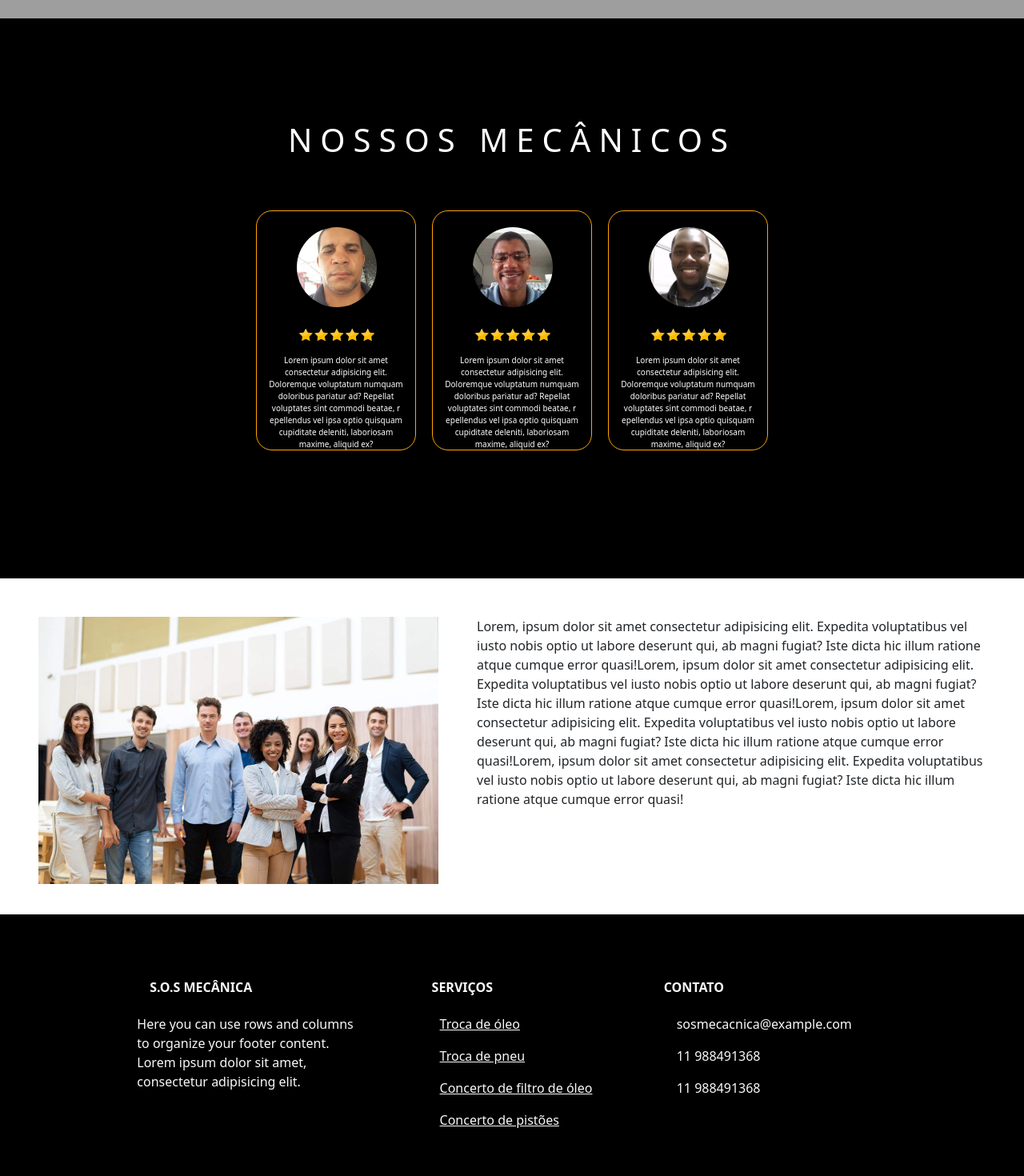
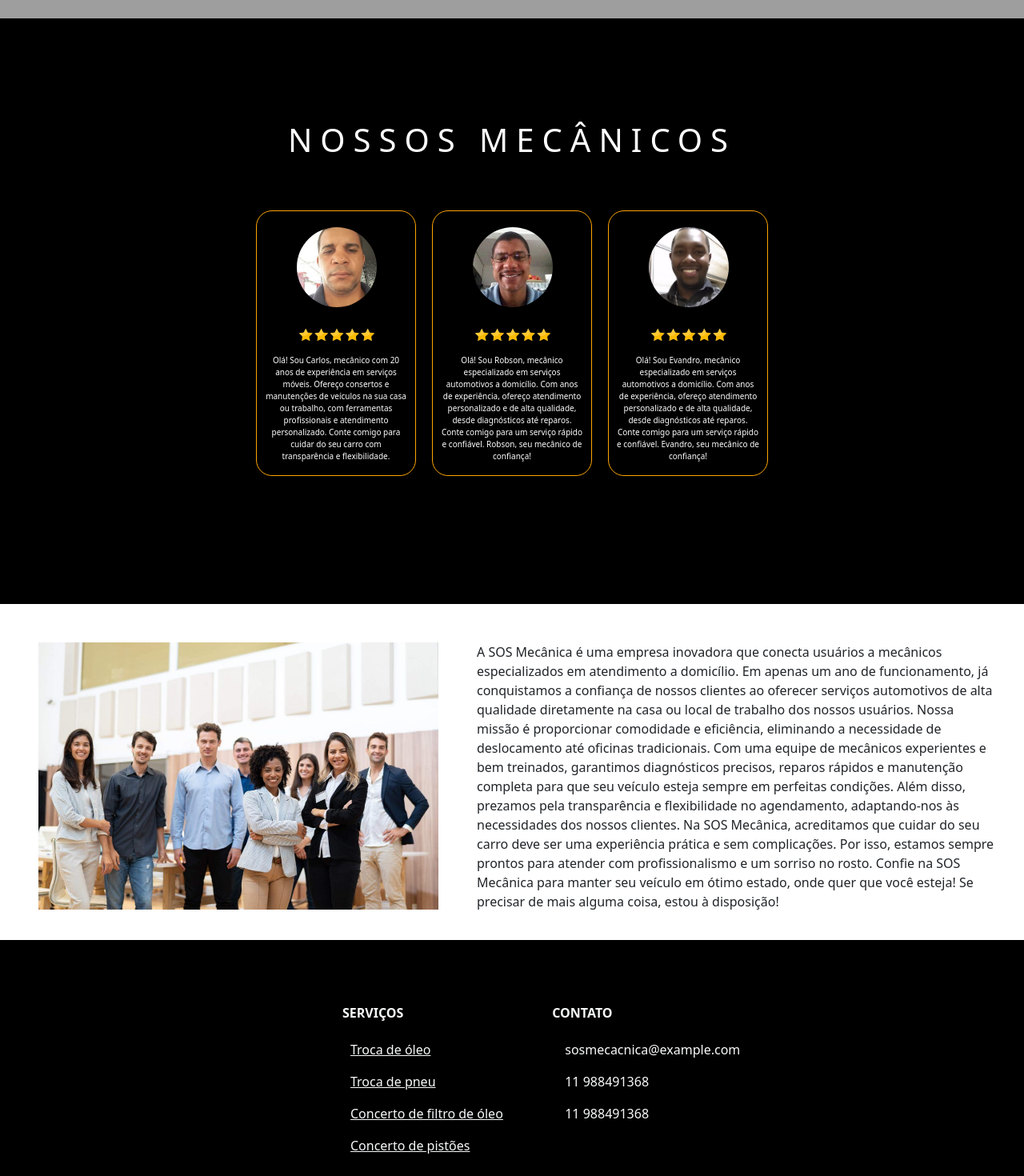
Before and after one commit to MatheusSTCC/front-teste, a React (Vite) app: page / in a window 1280 px wide. Shown: the part 777-2247 px from the top of the page at 80% size. Before the commit the page ends 2215 px from the top, so only its background shows below. Built offline with nearby package versions, Linux system fonts and the light colour scheme; grey boxes are pictures that could not be loaded.

Commit message:
Alterações nessas páginas 14/10/2024

```diff
--- a/src/components/Menu/Menu.jsx
+++ b/src/components/Menu/Menu.jsx
@@ -2,11 +2,13 @@ import { Link, useNavigate } from "react-router-dom";
 import "./styles.css";
 import perfil from "../../assets/images/perfil_blz.jpg";
 import UsuarioService from "../../services/UsuarioService";
-import logo from "../../assets/images/logoprin.png";
+import logo from "../../../src/assets/images/logoprincipal.png";
 const Menu = () => {
   const currentUser = UsuarioService.getCurrentUser();
 
   const navigate = useNavigate();
+
+
 
   const logout = () => {
     UsuarioService.logout();
@@ -86,15 +88,7 @@ const Menu = () => {
               </li>
 
               <li className="nav-item dropdown">
-                <a
-                  className="dropdown-toggle"
-                  href="#"
-                  role="button"
-                  data-bs-toggle="dropdown"
-                  aria-expanded="false"
-                >
-                  Administrador
-                </a>
+
                 <ul className="dropdown-menu dropdown-menu-dark">
                   <li>
                     <Link className="dropdown-item" to={"/#"}>
@@ -111,10 +105,8 @@ const Menu = () => {
                   </li>
                 </ul>
               </li>
-              <li className="nav-item">
-                <Link className="nav-link" to={"/faleconosco"}>
-                  Fale conosco
-                </Link>
+             <li className="nav-item">
+
                 <li>
                   <hr className="dropdown-divider" />
                 </li>
--- a/src/components/SideBar/SideBar.jsx
+++ b/src/components/SideBar/SideBar.jsx
@@ -43,12 +43,6 @@ const Sidebar = () => {
             <Link className="link" to={"/"}>
               Home
             </Link>
-            <Link className="link" aria-current="page" to={"/faleconosco"}>
-              Fale conosco
-            </Link>
-            <Link className="link" aria-current="page" to={"/#"}>
-              Serviços
-            </Link>
 
             {currentUser.nivelAcesso === "ADMIN" && (
               <Link className="link" to={"/usuario"}>
--- a/src/templates/Login/Login.jsx
+++ b/src/templates/Login/Login.jsx
@@ -1,6 +1,6 @@
 import { useState } from "react";
 import { Link, useNavigate } from "react-router-dom";
-import logo from "../../assets/images/system-logo_128_x_128.png";
+import logo from "../../../src/assets/images/logoprincipal.png";
 import UsuarioService from "../../services/UsuarioService";
 import logologin from "../../assets/images/logoprin.png";
 import usu from "../../assets/images/usuário.png";
@@ -77,7 +77,7 @@ const Login = () => {
         <div className="container-fluid">
           <Link className="navbar-brand" to={"/principal"}>
             <img
-              src={logologin}
+              src={logo}
               alt="logo"
               style={{ width: " 200px", marginLeft: "14%" }}
             />
@@ -121,9 +121,7 @@ const Login = () => {
                   Home
                 </Link>
 
-                <Link className="nav-link" to={"/faleconosco"}>
-                  Fale conosco
-                </Link>
+
               </ul>
             </div>
           </div>
@@ -214,12 +212,7 @@ const Login = () => {
                 <div className="row mb-4">
                   <div className="col-md-6 d-flex justify-content-center"></div>
 
-                  <div className="col-md-6 d-flex justify-content-center">
-                    {/* Simple link */}
-                    <Link id="forgotpass" to={"/forgotpass"} target="_blank">
-                      Esqueceu a senha?
-                    </Link>
-                  </div>
+
                 </div>
 
                 <button
--- a/src/templates/Principal/Principal.css
+++ b/src/templates/Principal/Principal.css
@@ -58,7 +58,7 @@ body {
   border: 1px solid;
   border-color: orange;
   width: 200px;
-  height: 300px;
+  height: 20%;
   cursor: pointer;
 }
 
@@ -98,7 +98,7 @@ body {
   border: 1px solid;
   border-color: orange;
   width: 200px;
-  height: 300px;
+  height: 20%;
   margin-left: 20px;
   cursor: pointer;
 }
@@ -122,7 +122,7 @@ body {
   border: 1px solid;
   border-color: orange;
   width: 200px;
-  height: 300px;
+  height: 20%;
   margin-left: 20px;
   cursor: pointer;
 }
@@ -203,6 +203,7 @@ body {
 }
 .mt-3 {
   display: flex;
+  margin-right: 20%;
 }
 footer {
   background-color: black;
--- a/src/templates/Principal/Principal.jsx
+++ b/src/templates/Principal/Principal.jsx
@@ -6,6 +6,7 @@ import c3 from "../../assets/images/Carrocel 3.jpg";
 import logo from "../../assets/images/logoprin.png";
 import usu from "../../assets/images/usuário.png";
 import mec01 from "../../assets/images/mecânico 01.jpg";
+
 import mec02 from "../../assets/images/mecânico 02.jpg";
 import mec03 from "../../assets/images/mecânico 03.jpg";
 import quems from "../../assets/images/quem somos.jpg";
@@ -119,10 +120,9 @@ const Principal = () => {
             <img id="estrelas" src={cincoestrela} alt="" />
 
             <p>
-              Lorem ipsum dolor sit amet consectetur adipisicing elit.
-              Doloremque voluptatum numquam doloribus pariatur ad? Repellat
-              voluptates sint commodi beatae, r epellendus vel ipsa optio
-              quisquam cupiditate deleniti, laboriosam maxime, aliquid ex?
+            Olá! Sou Carlos, mecânico com 20 anos de experiência em serviços móveis.
+            Ofereço consertos e manutenções de veículos na sua casa ou trabalho, com ferramentas profissionais e atendimento personalizado.
+            Conte comigo para cuidar do seu carro com transparência e flexibilidade.
             </p>
           </div>
 
@@ -131,10 +131,9 @@ const Principal = () => {
             <img id="estrelas" src={cincoestrela} alt="" />
 
             <p>
-              Lorem ipsum dolor sit amet consectetur adipisicing elit.
-              Doloremque voluptatum numquam doloribus pariatur ad? Repellat
-              voluptates sint commodi beatae, r epellendus vel ipsa optio
-              quisquam cupiditate deleniti, laboriosam maxime, aliquid ex?
+            Olá! Sou Robson, mecânico especializado em serviços automotivos a domicílio.
+            Com anos de experiência, ofereço atendimento personalizado e de alta qualidade, desde diagnósticos até reparos.
+            Conte comigo para um serviço rápido e confiável. Robson, seu mecânico de confiança!
             </p>
           </div>
 
@@ -143,10 +142,9 @@ const Principal = () => {
             <img id="estrelas" src={cincoestrela} alt="" />
 
             <p>
-              Lorem ipsum dolor sit amet consectetur adipisicing elit.
-              Doloremque voluptatum numquam doloribus pariatur ad? Repellat
-              voluptates sint commodi beatae, r epellendus vel ipsa optio
-              quisquam cupiditate deleniti, laboriosam maxime, aliquid ex?
+            Olá! Sou Evandro, mecânico especializado em serviços automotivos a domicílio.
+            Com anos de experiência, ofereço atendimento personalizado e de alta qualidade, desde diagnósticos até reparos.
+            Conte comigo para um serviço rápido e confiável. Evandro, seu mecânico de confiança!
             </p>
           </div>
         </div>
@@ -156,18 +154,14 @@ const Principal = () => {
         <img src={quems} alt="quem" />
 
         <p>
-          Lorem, ipsum dolor sit amet consectetur adipisicing elit. Expedita
-          voluptatibus vel iusto nobis optio ut labore deserunt qui, ab magni
-          fugiat? Iste dicta hic illum ratione atque cumque error quasi!Lorem,
-          ipsum dolor sit amet consectetur adipisicing elit. Expedita
-          voluptatibus vel iusto nobis optio ut labore deserunt qui, ab magni
-          fugiat? Iste dicta hic illum ratione atque cumque error quasi!Lorem,
-          ipsum dolor sit amet consectetur adipisicing elit. Expedita
-          voluptatibus vel iusto nobis optio ut labore deserunt qui, ab magni
-          fugiat? Iste dicta hic illum ratione atque cumque error quasi!Lorem,
-          ipsum dolor sit amet consectetur adipisicing elit. Expedita
-          voluptatibus vel iusto nobis optio ut labore deserunt qui, ab magni
-          fugiat? Iste dicta hic illum ratione atque cumque error quasi!
+        A SOS Mecânica é uma empresa inovadora que conecta usuários a mecânicos especializados em atendimento a domicílio.
+        Em apenas um ano de funcionamento, já conquistamos a confiança de nossos clientes ao oferecer serviços automotivos de alta qualidade diretamente na casa ou local de trabalho dos nossos usuários.
+        Nossa missão é proporcionar comodidade e eficiência, eliminando a necessidade de deslocamento até oficinas tradicionais.
+Com uma equipe de mecânicos experientes e bem treinados, garantimos diagnósticos precisos, reparos rápidos e manutenção completa para que seu veículo esteja sempre em perfeitas condições.
+Além disso, prezamos pela transparência e flexibilidade no agendamento, adaptando-nos às necessidades dos nossos clientes.
+Na SOS Mecânica, acreditamos que cuidar do seu carro deve ser uma experiência prática e sem complicações.
+Por isso, estamos sempre prontos para atender com profissionalismo e um sorriso no rosto. Confie na SOS Mecânica para manter seu veículo em ótimo estado, onde quer que você esteja!
+Se precisar de mais alguma coisa, estou à disposição!
         </p>
       </div>
 
@@ -207,14 +201,7 @@ const Principal = () => {
               {/* Grid column */}
               <div className="col-md-3 col-lg-4 col-xl-3 mx-auto mb-4 text-light">
                 {/* Content */}
-                <h6 className="text-uppercase fw-bold mb-4 text-light">
-                  <i className="fas fa-gem me-3 text-light"></i>S.O.S mecânica
-                </h6>
-                <p>
-                  Here you can use rows and columns to organize your footer
-                  content. Lorem ipsum dolor sit amet, consectetur adipisicing
-                  elit.
-                </p>
+
               </div>
               {/* Grid column */}
 
--- a/src/templates/Usuario/UsuarioNovo.css
+++ b/src/templates/Usuario/UsuarioNovo.css
@@ -26,7 +26,7 @@
 
 .col-md-5 input{
     margin-left: 4%;
-    width: 1000px;
+    width: 500px;
 }
 
 
@@ -83,3 +83,43 @@
     background-color: orangered;
     transition: 0.5s;
 }
+
+.col-md-5 textarea{
+    margin-left: 1%;
+    border-radius: 10px;
+}
+
+.parte01{
+    display: flex;
+    margin-left: -3%;
+
+}
+
+.parte02{
+    display: flex;
+}
+
+.parte03{
+    display: flex;
+    margin-left: -2.5%;
+
+}
+
+.telefone{
+    margin-left: 2%;
+}
+.email{
+    margin-left: 2%;
+}
+
+.confirmpassword{
+    margin-left: 2%;
+}
+
+.textarea{
+    margin-left: 15%;
+}
+
+.send01{
+    margin-left: 19%;
+}
```
Also changed, not shown: src/templates/Usuario/UsuarioNovo.jsx (+45 -13 lines), src/assets/images/logo título.png (added), src/assets/images/logoprincipal.png (added).
